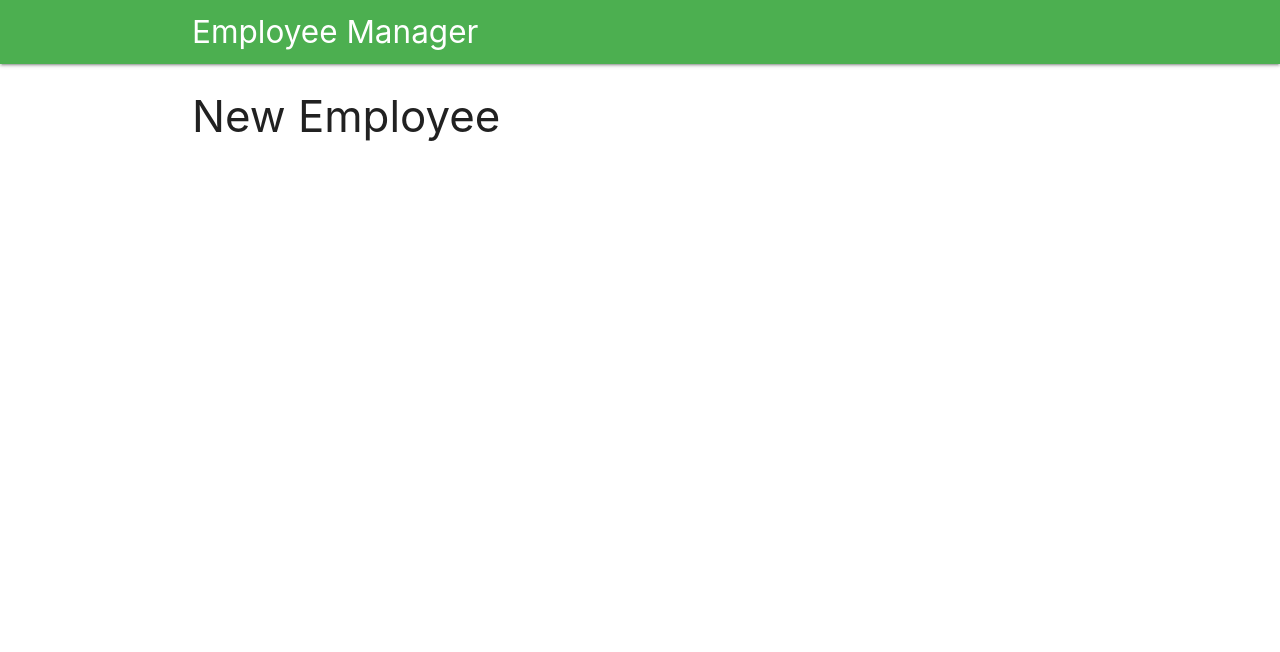
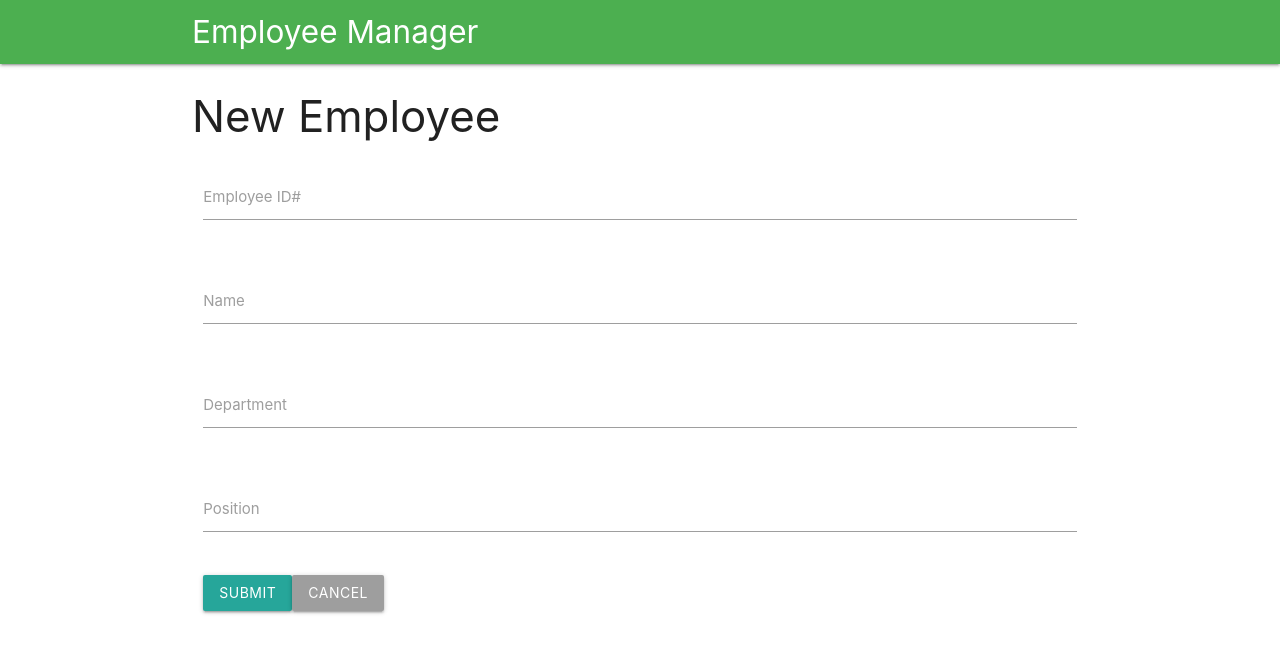
Before and after one commit to ETCraig/Employee-Manager, a Vue app: page /#/new in a window 1280 px wide. Shown: the top 652 px of the page. Built offline with nearby package versions, Linux system fonts and the light colour scheme; no server answers.

Commit message:
Can Create and Edit Employees

```diff
--- a/src/components/EditEmployee.vue
+++ b/src/components/EditEmployee.vue
@@ -1,15 +1,91 @@
 <template>
     <div id='edit-employee'>
         <h3>Edit Employee</h3>
+        <div class="row">
+            <form @submit.prevent="updateEmployee" class="col s12">
+                <div class="row">
+                    <div class="input-field col s12">
+                        <input disabled type="text" v-model="employee_id" require>
+                    </div>
+                </div>
+                <div class="row">
+                    <div class="input-field col s12">
+                        <input type="text" v-model="name" require>
+                    </div>
+                </div>
+                <div class="row">
+                    <div class="input-field col s12">
+                        <input type="text" v-model="dept" require>
+                    </div>
+                </div>
+                <div class="row">
+                    <div class="input-field col s12">
+                        <input type="text" v-model="position" require>
+                    </div>
+                </div>
+                <button type="submit" class="btn">Submit</button>
+                <router-link to="/" class="btn grey">Cancel</router-link>
+            </form>
+        </div>
     </div>
 </template>
 
 <script>
+import db from './FirebaseInit';
+
 export default {
     name: 'edit-employee',
     data () {
         return{
-
+            employee_id: null,
+            name: null,
+            dept: null,
+            position: null
+        }
+    },
+    beforeRouteEnter(to, from, next) {
+        db.collection('employees').where('employee_id', '==', to.params.employee_id)
+            .get().then(querySnapshot => {
+                querySnapshot.forEach(doc => {
+                    next(vm => {
+                        vm.employee_id = doc.data().employee_id
+                        vm.name = doc.data().name
+                        vm.dept = doc.data().dept
+                        vm.position = doc.data().position
+                    })
+                })
+            })
+    },
+    watch: {
+        '$route': 'fetchData'
+    },
+    methods: {
+        fetchData () {
+            db.collection('employees').where('employee_id', '==', this.$route.params.employee_id)
+                .get().then(querySnapshot => {
+                    querySnapshot.forEach(doc => {
+                        this.employee_id = doc.data().employee_id
+                        this.name = doc.data().name
+                        this.dept = doc.data().dept
+                        this.position = doc.data().position
+                    })
+                })
+        },
+        updateEmployee () {
+            db.collection('employees').where('employee_id', '==', this.$route.params.employee_id)
+                .get().then(querySnapshot => {
+                    querySnapshot.forEach(doc => {
+                        doc.ref.update({
+                            employee_id: this.employee_id,
+                            name: this.name,
+                            dept: this.dept,
+                            position: this.position
+                        }).then(() => {
+                            this.$router.push({name: 'view-employee',
+                            params: {employee_id: this.employee_id}})
+                        })
+                    })
+                })
         }
     }
 }
--- a/src/components/NewEmployee.vue
+++ b/src/components/NewEmployee.vue
@@ -1,15 +1,61 @@
 <template>
     <div id='new-employee'>
         <h3>New Employee</h3>
+        <div class="row">
+            <form @submit.prevent="saveEmployee" class="col s12">
+                <div class="row">
+                    <div class="input-field col s12">
+                        <input type="text" v-model="employee_id" require>
+                        <label>Employee ID#</label>
+                    </div>
+                </div>
+                <div class="row">
+                    <div class="input-field col s12">
+                        <input type="text" v-model="name" require>
+                        <label>Name</label>
+                    </div>
+                </div>
+                <div class="row">
+                    <div class="input-field col s12">
+                        <input type="text" v-model="dept" require>
+                        <label>Department</label>
+                    </div>
+                </div>
+                <div class="row">
+                    <div class="input-field col s12">
+                        <input type="text" v-model="position" require>
+                        <label>Position</label>
+                    </div>
+                </div>
+                <button type="submit" class="btn">Submit</button>
+                <router-link to="/" class="btn grey">Cancel</router-link>
+            </form>
+        </div>
     </div>
 </template>
 
 <script>
+import db from './FirebaseInit';
+
 export default {
     name: 'new-employee',
     data () {
         return{
-
+            employee_id: null,
+            name: null,
+            dept: null,
+            position: null
+        }
+    },
+    methods: {
+        saveEmployee () {
+            db.collection('employees').add({
+                employee_id: this.employee_id,
+                name: this.name,
+                dept: this.dept,
+                position: this.position
+            }).then(docRef  => this.$router.push('/')
+            ).ctahc(err => console.log(err))
         }
     }
 }
--- a/src/components/ViewEmployee.vue
+++ b/src/components/ViewEmployee.vue
@@ -10,6 +10,14 @@
         </ul>
         <router-link to="/" class="btn grey">Back</router-link>
         <button @click="deleteEmployee" class="btn red">Delete</button>
+        <div class="fixed-action-btn">
+            <router-link
+                v-bind:to="{name: 'edit-employee', params: {employee_id: employee_id}}"
+                class="btn-floating btn-large red"
+            >
+                <i class="fa fa-pencil"></i>
+            </router-link>
+        </div>
     </div>
 </template>
 
```
